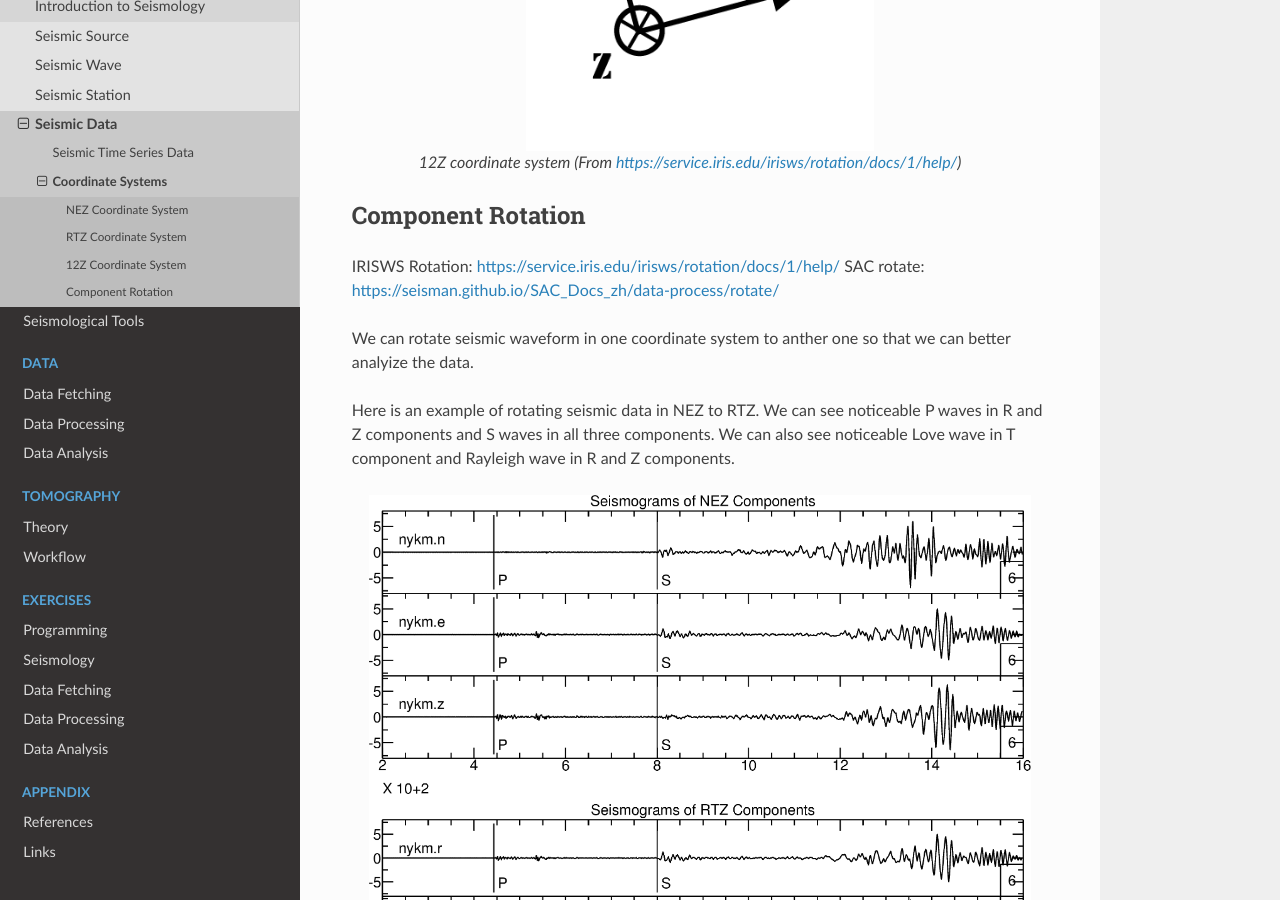
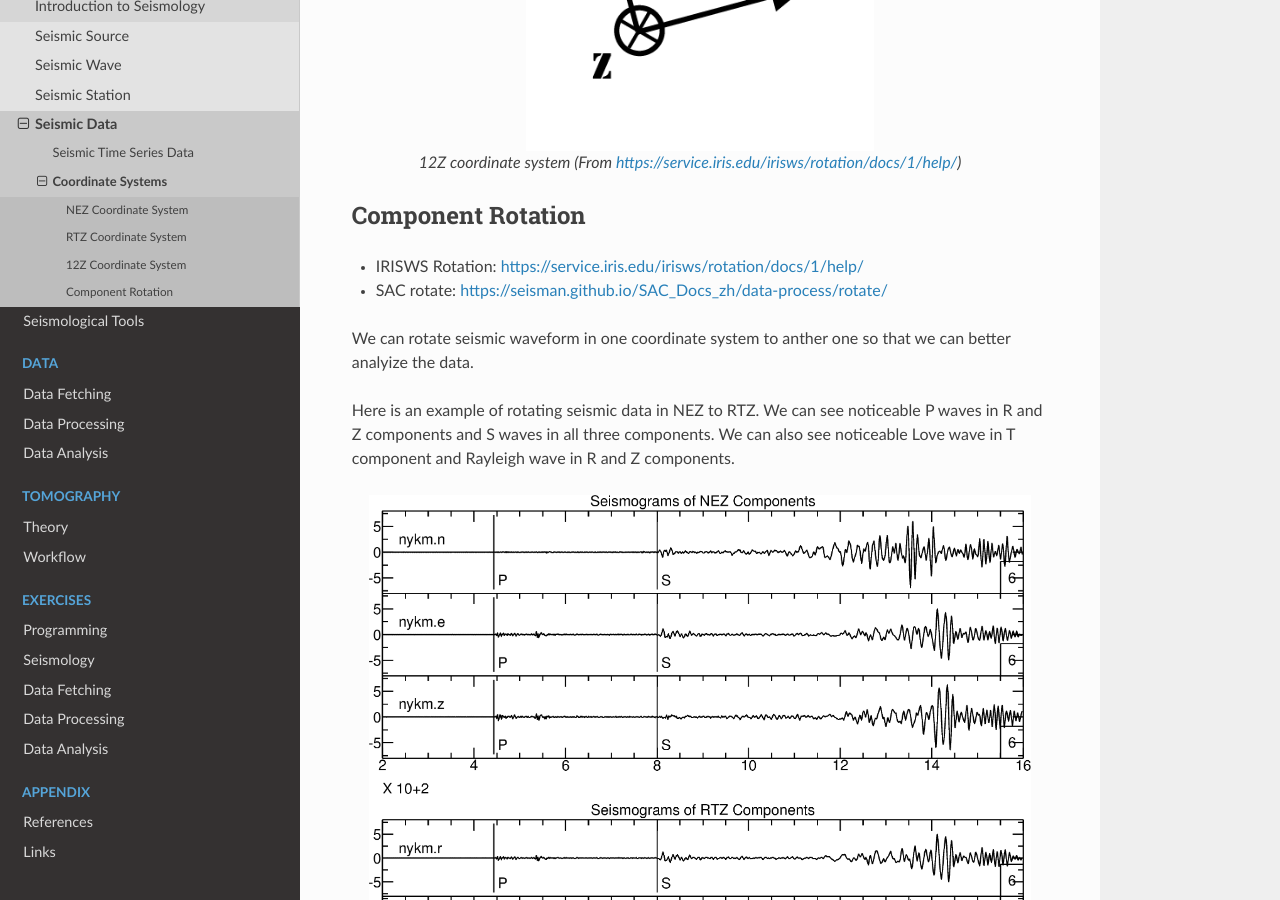
Before and after one commit to MIGG-NTU/SeisTomo_Tutorials, a Sphinx documentation site: the page built from source/seismology/seismic-data/coordinate-systems.rst, in a window 1280 px wide and 900 px high, scrolled down 1876 px. Built offline with Sphinx 7.4.7 and the Read the Docs theme 2.0.0, drawn with Linux system fonts in a browser that asks for light colours.

Commit message:
fix typo

```diff
--- a/source/seismology/seismic-data/coordinate-systems.rst
+++ b/source/seismology/seismic-data/coordinate-systems.rst
@@ -54,8 +54,8 @@ Sometimes, the two horizontal components may be not aligned with North and East.
 Component Rotation
 ------------------
 
-IRISWS Rotation: https://service.iris.edu/irisws/rotation/docs/1/help/
-SAC rotate: https://seisman.github.io/SAC_Docs_zh/data-process/rotate/
+- IRISWS Rotation: https://service.iris.edu/irisws/rotation/docs/1/help/
+- SAC rotate: https://seisman.github.io/SAC_Docs_zh/data-process/rotate/
 
 We can rotate seismic waveform in one coordinate system to anther one so that we can better analyize the data.
 
```
